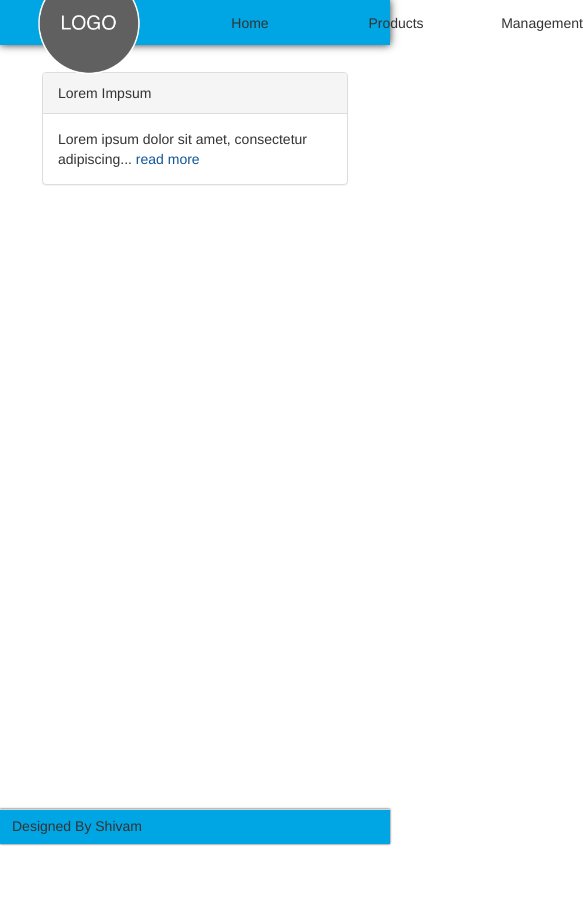
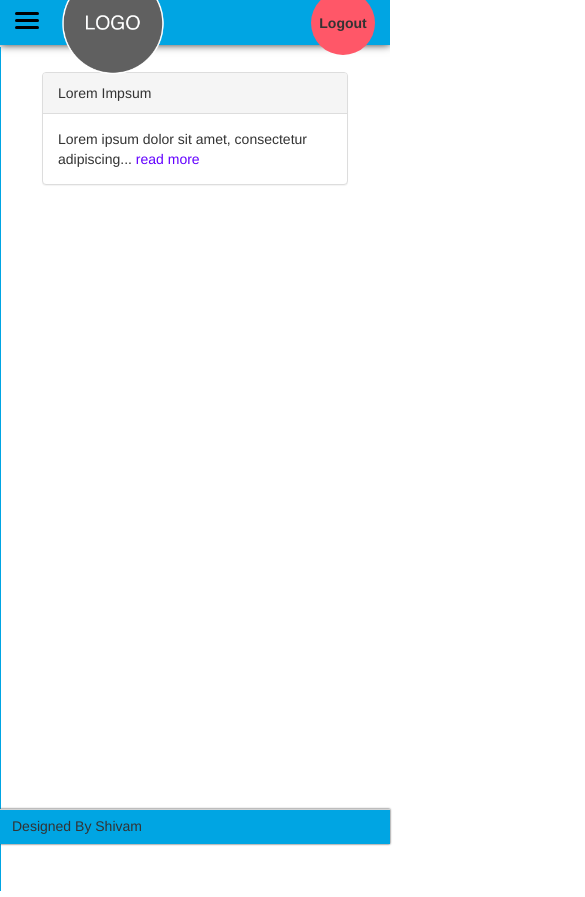
Before and after one commit to Shivam-2326/pwc-test, an Angular app: page /login in a window 390 px wide. Both pictures are taken after typing "Sample", "Sample123" into the empty fields and a click on the button "Login". Shown: the top 897 px of the page, 585 px wide, since content can reach past the window. Before the commit the page ends 844 px from the top, so only its background shows below. Built offline with nearby package versions, Linux system fonts and the light colour scheme.

Commit message:
Responsive menu

```diff
--- a/src/app/components/menu-item/menu-item.component.scss
+++ b/src/app/components/menu-item/menu-item.component.scss
@@ -6,7 +6,7 @@
     min-width: 86px;
     cursor: pointer;
     height: 46px;
-    width: 146px;
+    width: 160px;
 
     &.root {}
 
@@ -51,3 +51,12 @@
 .menu-dropdown-wrapper:hover {
     visibility: visible;
 }
+
+
+
+@media screen and (max-width: 760px) {
+    .menu-dropdown-wrapper {
+        top: 51px;
+        left: 158px;
+    }
+}
--- a/src/app/components/navbar/navbar.component.html
+++ b/src/app/components/navbar/navbar.component.html
@@ -1,9 +1,14 @@
 <div class="navbar-wrapper">
     <div class="navbar-left">
+        <div class="menu-toggle-btn" (click)="toggleSideMenu()">
+            <div class="bar"></div>
+            <div class="bar"></div>
+            <div class="bar"></div>
+        </div>
         <div class="logo-wrapper">
             <img class="logo-image" src="assets/images/logo-placeholder.png" alt="Logo">
         </div>
-        <div class="menu-wrapper">
+        <div class="menu-wrapper responsive" [ngClass]="{'show-menu': sideMenuVisibility}">
             <div class="menu-items-holder d-flex">
                 <menu-item *ngFor="let item of menuList" [menu]="item"></menu-item>
             </div>
--- a/src/app/components/navbar/navbar.component.scss
+++ b/src/app/components/navbar/navbar.component.scss
@@ -6,6 +6,19 @@
     display: flex;
     align-items: center;
     justify-content: space-between;
+
+    .bar {
+        background: black;
+        border-radius: 8px;
+        height: 3px;
+        width: 24px;
+        margin-bottom: 4px;
+    }
+
+    .menu-toggle-btn {
+        visibility: hidden;
+        cursor: pointer;
+    }
 
     .navbar-left {
         display: flex;
@@ -26,6 +39,9 @@
     }
 
     .logo-wrapper {
+        position: relative;
+        left: -21px;
+
         .logo-image {
             height: 150px;
             width: 150px;
@@ -37,3 +53,37 @@
         margin: 6px 12px;
     }
 }
+
+@media screen and (max-width: 760px) {
+    .navbar-wrapper .menu-toggle-btn {
+        visibility: visible;
+    }
+
+    .navbar-wrapper {
+        .logo-wrapper {
+            position: relative;
+            left: 0px;
+        }
+    }
+
+    .menu-wrapper {
+        .menu-items-holder {
+            flex-direction: column;
+            background-color: var(--color-background);
+            height: 100vh;
+        }
+    }
+}
+
+@media screen and (max-width: 760px) {
+    .menu-wrapper.responsive {
+        position: absolute;
+        top: 41px;
+        left: -171px;
+
+        &.show-menu {
+            left: -11px;
+            top: 39px;
+        }
+    }
+}
--- a/src/styles.scss
+++ b/src/styles.scss
@@ -18,5 +18,5 @@ html {
     --color-background: #00a5e3;
     --color-background-dark: #0065a2;
     --color-background-danger: #ff5768;
-    --color-link: #125699;
+    --color-link: #6300ff;
 }
```
